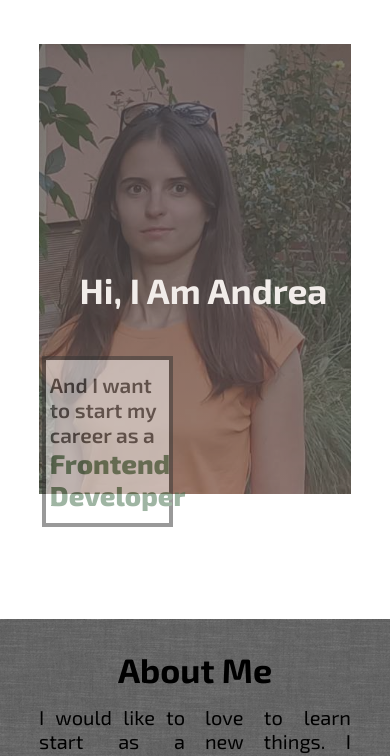
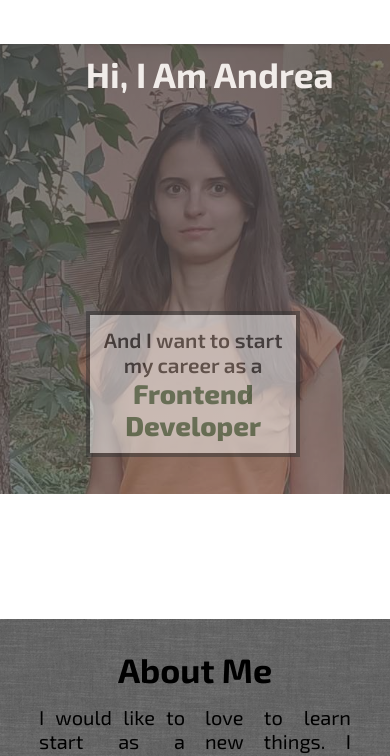
Before and after one commit to AndreaZummer/Personal-Portfolio-Page, a plain HTML site: page index.html in a window 390 px wide. Shown: the part 49-805 px from the top of the page. Drawn offline with Linux system fonts and the light colour scheme.

Commit message:
with media queries

```diff
--- a/Resources/styles.css
+++ b/Resources/styles.css
@@ -23,7 +23,7 @@ h1 {
     font-size: 2.9rem;
     color:#eee8e4;
     position: relative;
-    left: 21%;
+    left: 17%;
     top: 20%;
     display: inline-block;
 }
@@ -117,6 +117,7 @@ header a:hover span {
 .photo p {
     font-size: 1.7rem;
     font-weight: 600;
+    text-align: center;
     padding: 26px;
     border: 4px solid #000;
     display: inline-block;
@@ -142,8 +143,8 @@ header a:hover span {
     border: 4px solid #000;
     display: inline-block;
     position: relative;
-    left: 17%;
-    top: 57%;
+    left: -50%;
+    top: 69%;
     background-color: #fff;
     opacity: 0.5;
     width: initial;
@@ -386,31 +387,51 @@ header .contact-page {
 
 /* 7. Media Queries*/
 
+@media only screen and (max-width: 1570px) {
+    #quote {
+        left: 18%;
+        top: 55%;
+    }
+
+    h1 {
+        left: 21%;
+    }
+}
+
 @media only screen and (max-width: 1450px) {
     .photo p{
-        left: -20%;
+        left: -15%;
         top: 45%;
+    }
+
+    #quote {
+        left: 18%;
+        top: 47%;
     }
 }
 
 
-@media only screen and (max-width: 1300px) {
+@media only screen and (max-width: 1370px) {
     .photo {
         height: 450px;
     }
 
     .photo p {
-        padding: 20px 26px;
+        padding: 20px 22px;
+        font-size: 1.4rem;
     }
 
     #quote {
         left: 20%;
         top: 50%;
+        font-size: 1.3rem;
     }
 
     h1 {
-        left: 24%;
+        left: 22%;
+        top: 15%;
     }
+
     .projects {
         justify-content: space-between;
     }
@@ -421,14 +442,37 @@ header .contact-page {
 
 }
 
+@media only screen and (max-width: 1258px) {
+
+    .photo span {
+        font-size: 1.6rem;
+    }
+
+    .photo p{
+        left: -17%;
+    }
+
+    h1 {
+        top: 14%;
+    }
+
+    .projects a h3 {
+        font-size: 1.1rem;
+    }
+}
+
 @media only screen and (max-width: 1138px) {
     .photo p{
-        left: 9%;
+        left: -17%;
         top: 35%;
     }
 
     #quote {
         top: 44%;
+    }
+
+    .project {
+        margin: 0 1% 0 0;
     }
 
     #contact {
@@ -460,13 +504,14 @@ header .contact-page {
     }
 
     .photo p{
-        left: 5%;
-        top: 35%;
+        left: -27%;
+        top: 45%;
     }
 
     #quote {
-        left: 13%;
-        top: 44%;
+        left: 15%;
+        top: 54%;
+        font-size: 1.1rem;
     }
 
     h1 {
@@ -488,6 +533,15 @@ header .contact-page {
         font-size: 2.2rem;
     }
 
+    .photo p{
+        left: -23%;
+    }
+
+    #quote {
+        left: 10%;
+        top: 50%;
+    }
+
     .project {
         width: 48%;
     }
@@ -500,11 +554,12 @@ header .contact-page {
 
     h1 {
         left: 13%;
-        top: 50%;
+        top: 22%;
     }
 
     .photo p {
         top: 60%;
+        left: -29%;
         font-size: 1.3rem;
         padding: 12px 4px;
     }
@@ -542,10 +597,34 @@ header .contact-page {
     .project {
         min-width: 311px;
     }
+
+    .projects a h3 {
+        font-size: 1.3rem;
+    }
+}
+
+@media only screen and (max-width: 650px) {
+    .container {
+        width: 100%;
+    }
 }
 
 @media only screen and (max-width: 520px) {
     .photo p {
-        left: 0.9%;
+        left: -35%;
     }
 }
+
+@media only screen and (max-width: 432px) {
+    h1 {
+        left: 22%;
+        top: 2%;
+    }
+
+    .photo p {
+        left: 22%;
+        top: 50%;
+        width: 55%;
+    }
+
+}
```
